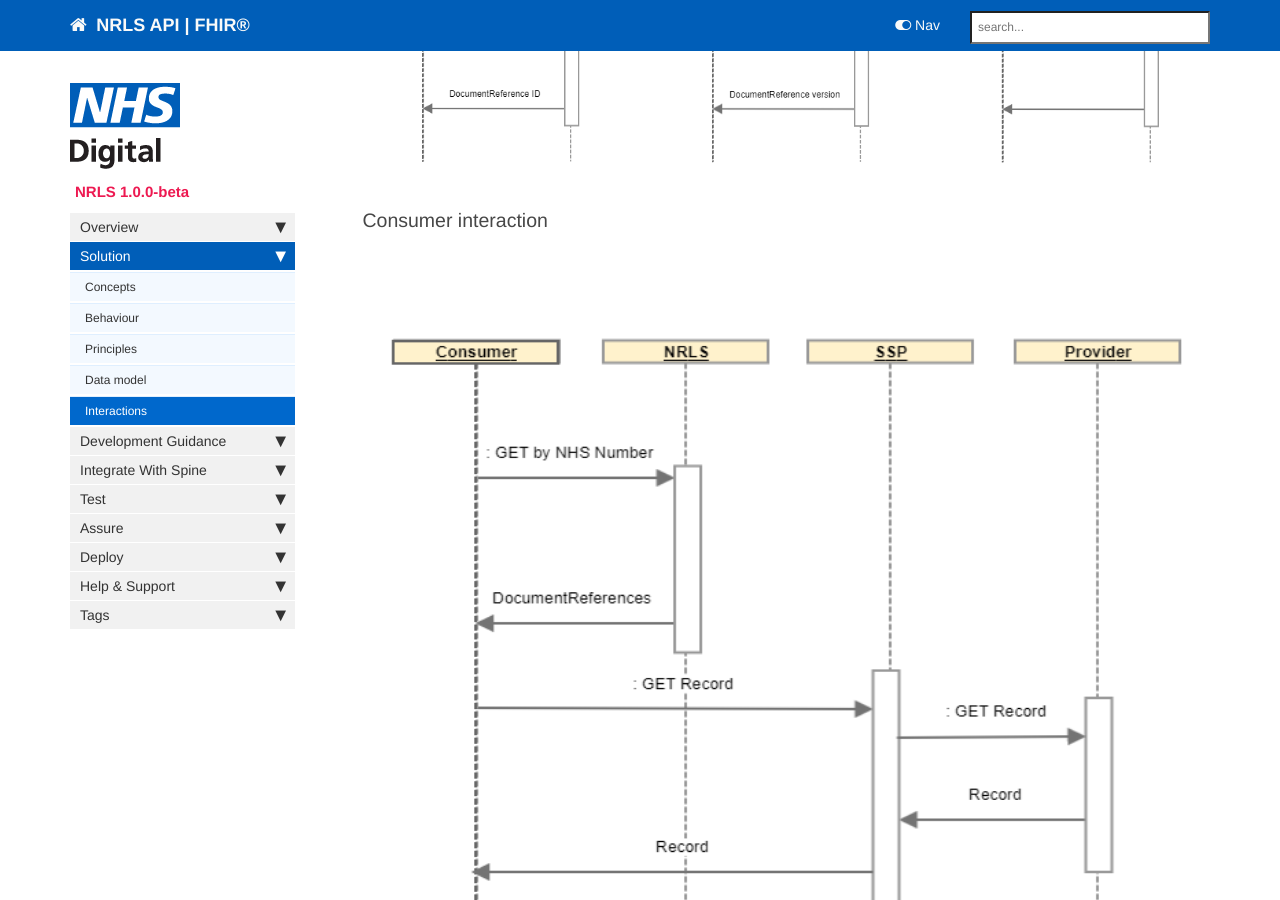
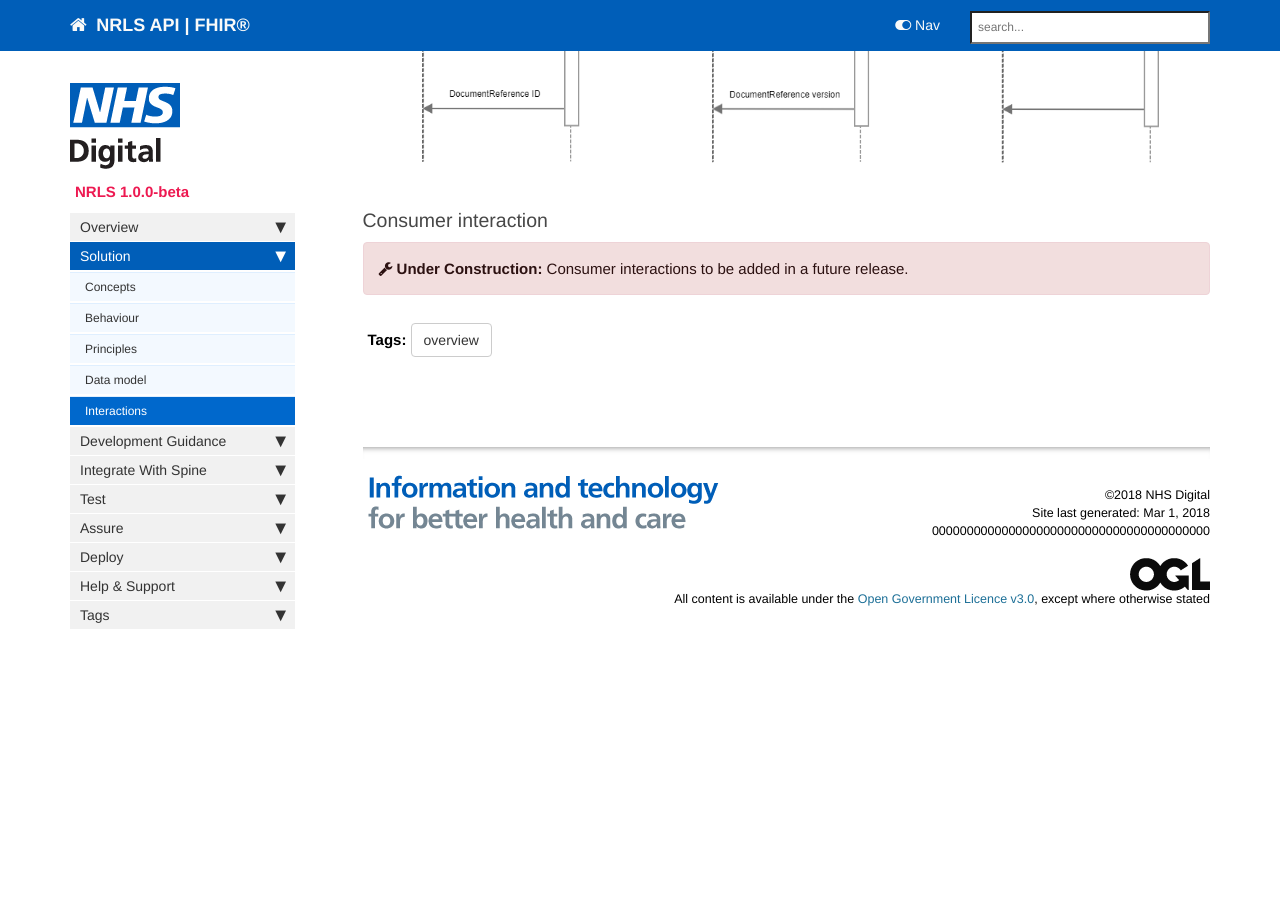
Before and after one commit to nhsconnect/FHIR-NRLS-API, a Jekyll site: the page built from pages/overview/overview_interactions.md, in a window 1280 px wide and 900 px high, scrolled down 861 px. Built offline with Jekyll 4.4.1, drawn with Linux system fonts in a browser that asks for light colours; nearby versions of some CDN libraries; comment, search, counter and statistics services are not loaded; after the commit the page ends 1530 px from its top, so only the background shows below that.

Commit message:
fixed API interactions overview table + removed consumer interactions swimlane diagram

```diff
--- a/pages/overview/overview_interactions.md
+++ b/pages/overview/overview_interactions.md
@@ -28,4 +28,6 @@ In the overall solution for NRLS broadly speaking there are three main systems t
 
 ### Consumer interaction ###
 
-<img src="images/solution/Consumer_interaction_diagram.png" style="width:100%;max-width: 100%;">
+{% include custom/under.construction.html content="Consumer interactions to be added in a future release." %}
+
+<!--<img src="images/solution/Consumer_interaction_diagram.png" style="width:100%;max-width: 100%;">-->
```
Also changed, not shown: pages/explore/resources_overview.md (+1 -1 lines).
